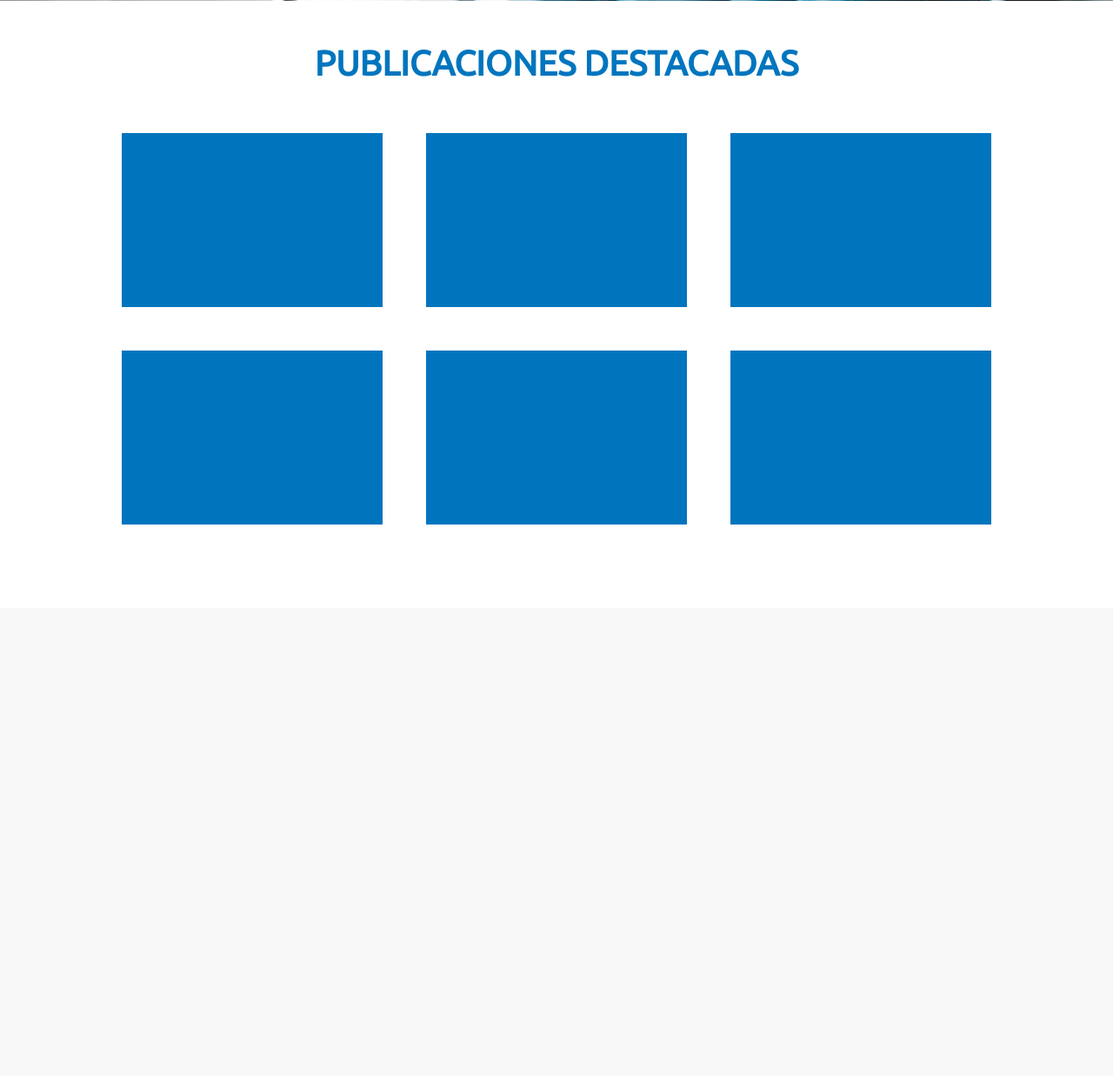
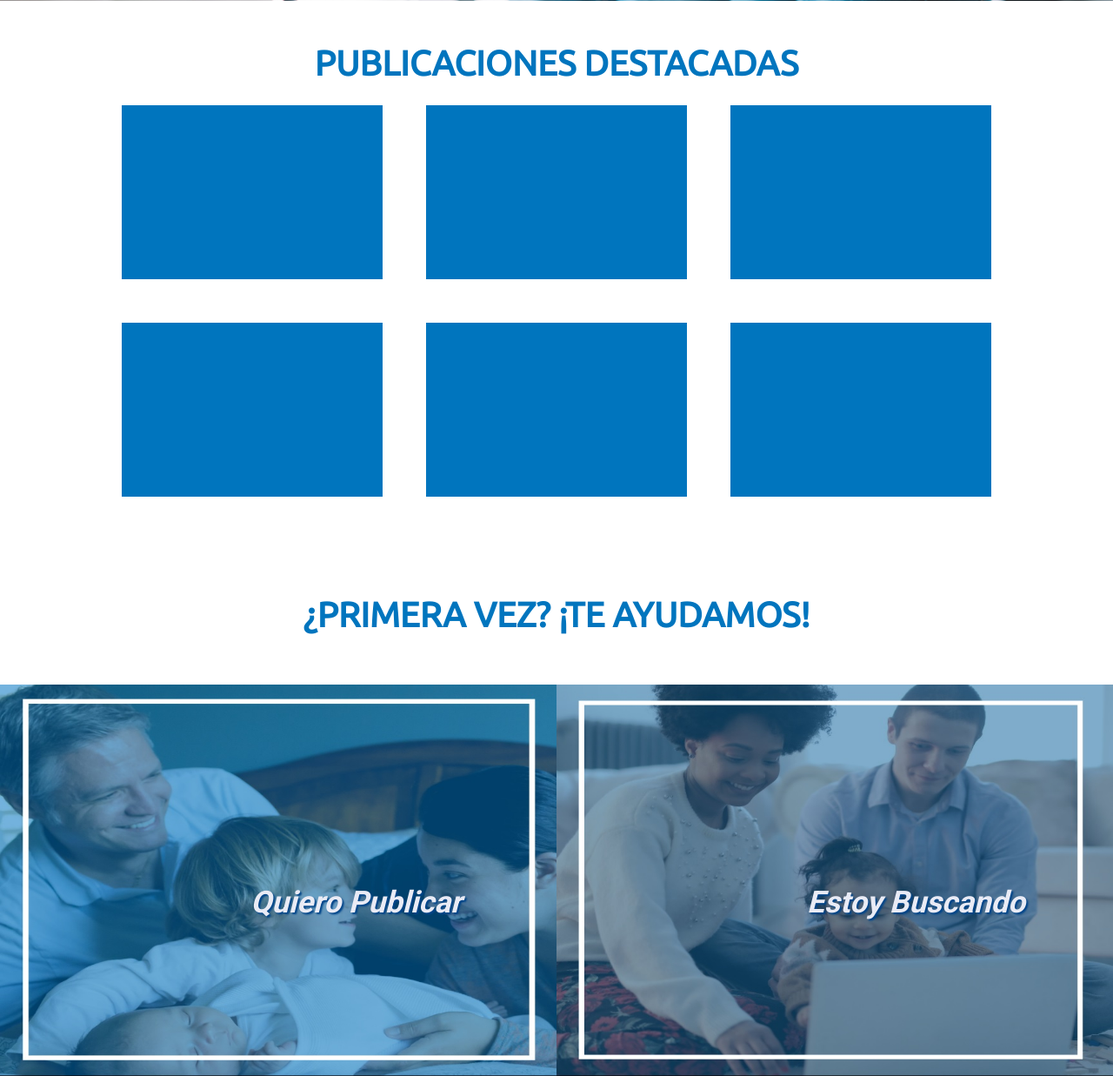
Before and after one commit to HelixInCode/Dueno-Directo, a PHP site: page / in a window 1280 px wide. Shown: the part 799-2036 px from the top of the page at 87% size. Before the commit the page ends 1402 px from the top, so only its background shows below. Run offline with PHP 8.4, Linux system fonts and the light colour scheme; some libraries are stand-ins or nearby versions.

Commit message:
seccion primera vez

```diff
--- a/dist/css/style.css
+++ b/dist/css/style.css
@@ -197,3 +197,36 @@ nav > .menu-items > li:nth-of-type(5) > a:hover{
   height: 200px;
   background-color: #0075BE;
 }
+
+/*Seccion Primera-vez*/
+#primera-vez{
+  display: grid;
+  grid-template-columns: 1fr;
+  justify-content: center;
+}
+#primera-vez > h1{
+  text-align: center;
+  font-family: 'Ubuntu', sans-serif;
+  font-weight: bold;
+  color: #0075BE;
+}
+#primera-vez > .contenedor-opciones{
+  display: grid;
+  grid-template-columns: repeat(2, 1fr);
+}
+#primera-vez > .contenedor-opciones > a{
+  position: relative;
+}
+#primera-vez > .contenedor-opciones > a > img{
+  width: 50vw;
+  height: 450px;
+}
+#primera-vez > .contenedor-opciones > a > p{
+  position: absolute;
+  top: 50%;
+  left: 45%;/*AREGLAAAAAAAAAAAAAAAAAAAAAAAAAAAAAAAAARRRRRRRRRRRRRRRRRRRr*/
+  color: #E9EBF5;
+  font-size: 35px;
+  font-weight: bold;
+  text-shadow: 2px 2px 2px #004489;
+}
--- a/index.html
+++ b/index.html
@@ -96,7 +96,7 @@
     </div>
     <section id="publicaciones" class="py-5">
       <h1>PUBLICACIONES DESTACADAS</h1>
-      <div class="contenedor-publicaciones py-5">
+      <div class="contenedor-publicaciones py-3">
         <div class="publicacion-item">
 
         </div>
@@ -119,6 +119,21 @@
       </div>
 
     </section>
+    <section id="primera-vez" >
+      <h1 class="py-5">¿PRIMERA VEZ? ¡TE AYUDAMOS!</h1>
+      <div class="contenedor-opciones">
+        <a href="">
+          <img src="./dist/img/paf1.jpg" alt="">
+          <p>Quiero Publicar</p>
+        </a>
+        <a href="">
+          <img src="./dist/img/paf2.jpg" alt="">
+          <p>Estoy Buscando</p>
+        </a>
+
+      </div>
+
+    </section>
 
   </main>
   <footer></footer>
```
Also changed, not shown: src/css/style.css (+33 -0 lines), dist/img/paf1.jpg (added), dist/img/paf2.jpg (added).
